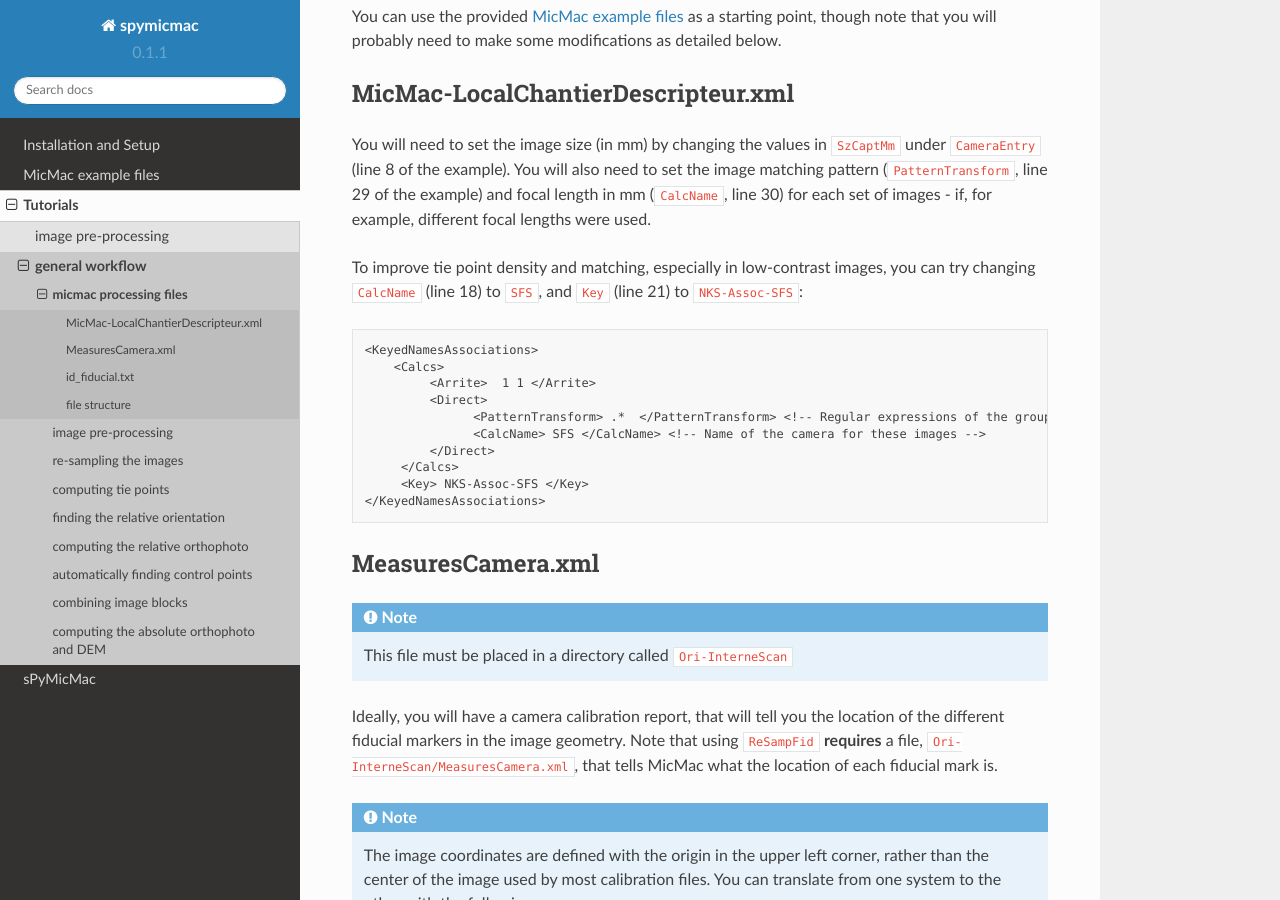
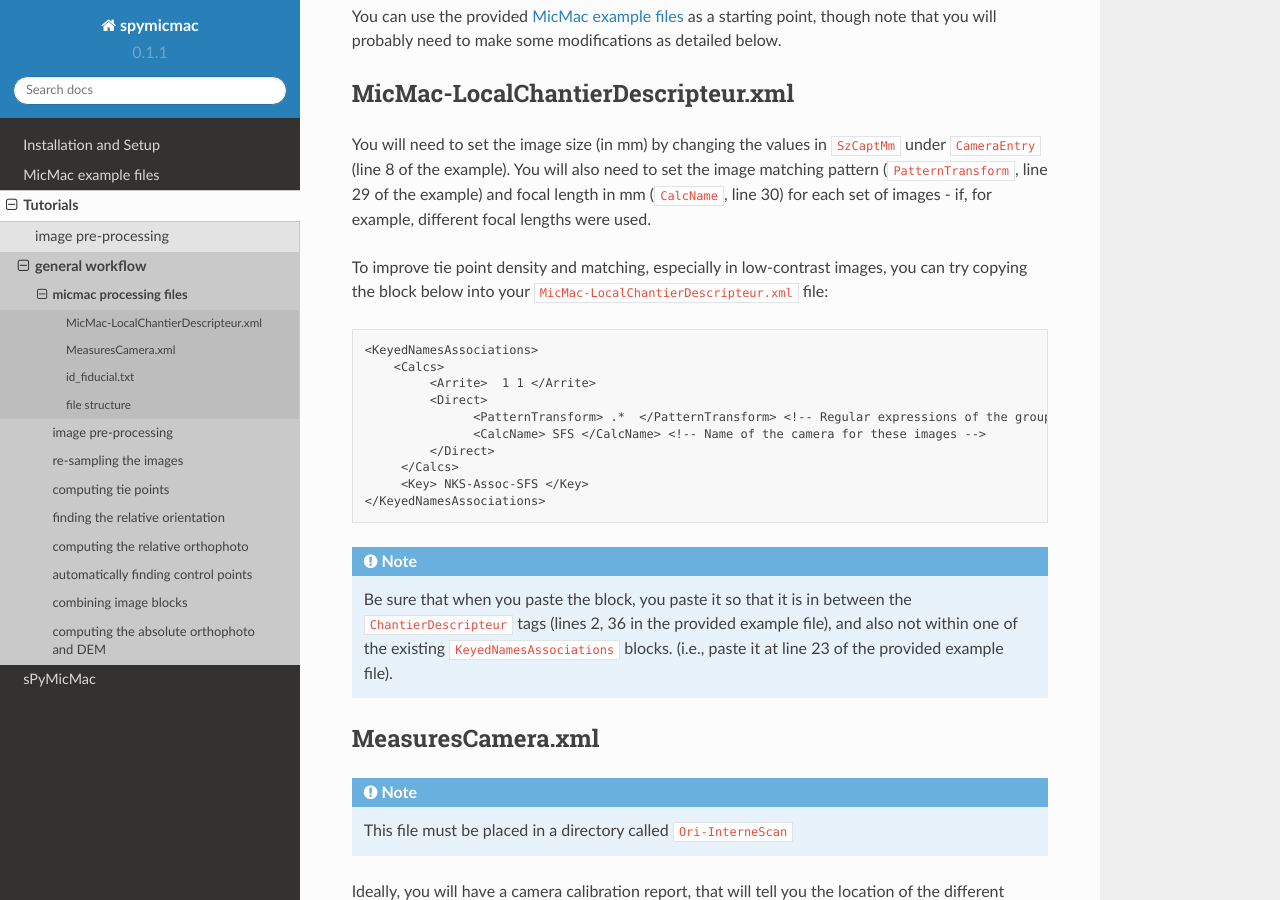
Before and after one commit to iamdonovan/spymicmac, a Sphinx documentation site: the page built from doc/tutorials/micmac_processing/setup_files.rst, in a window 1280 px wide and 900 px high, scrolled down 251 px. Built offline with Sphinx 7.4.7 and the Read the Docs theme 2.0.0, drawn with Linux system fonts in a browser that asks for light colours.

Commit message:
correct instructions for adding SFS to MicMac-LocalChantierDescripteur.xml

```diff
--- a/doc/tutorials/micmac_processing/setup_files.rst
+++ b/doc/tutorials/micmac_processing/setup_files.rst
@@ -13,8 +13,8 @@ You will need to set the image size (in mm) by changing the values in ``SzCaptMm
 example). You will also need to set the image matching pattern (``PatternTransform``, line 29 of the example) and focal
 length in mm (``CalcName``, line 30) for each set of images - if, for example, different focal lengths were used.
 
-To improve tie point density and matching, especially in low-contrast images, you can try changing ``CalcName`` (line 18)
-to ``SFS``, and ``Key`` (line 21) to ``NKS-Assoc-SFS``:
+To improve tie point density and matching, especially in low-contrast images, you can try copying the block below
+into your ``MicMac-LocalChantierDescripteur.xml`` file:
 ::
 
     <KeyedNamesAssociations>
@@ -27,6 +27,13 @@ to ``SFS``, and ``Key`` (line 21) to ``NKS-Assoc-SFS``:
          </Calcs>
          <Key> NKS-Assoc-SFS </Key>
     </KeyedNamesAssociations>
+
+.. note::
+
+    Be sure that when you paste the block, you paste it so that it is in between the ``ChantierDescripteur`` tags
+    (lines 2, 36 in the provided example file), and also not within one of the existing  ``KeyedNamesAssociations``
+    blocks. (i.e., paste it at line 23 of the provided example file).
+
 
 MeasuresCamera.xml
 -------------------
```
